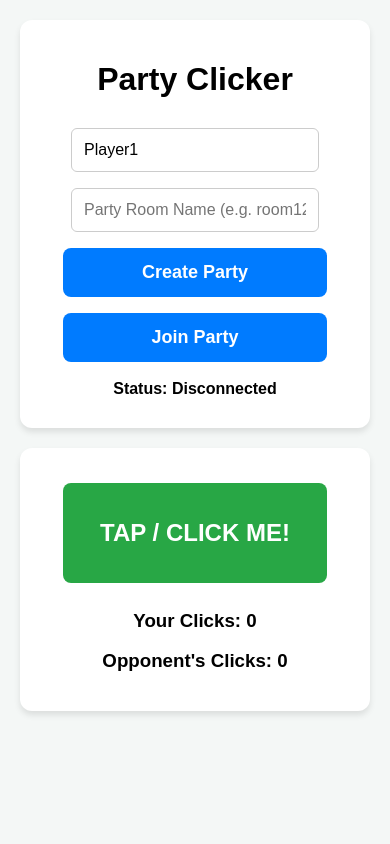
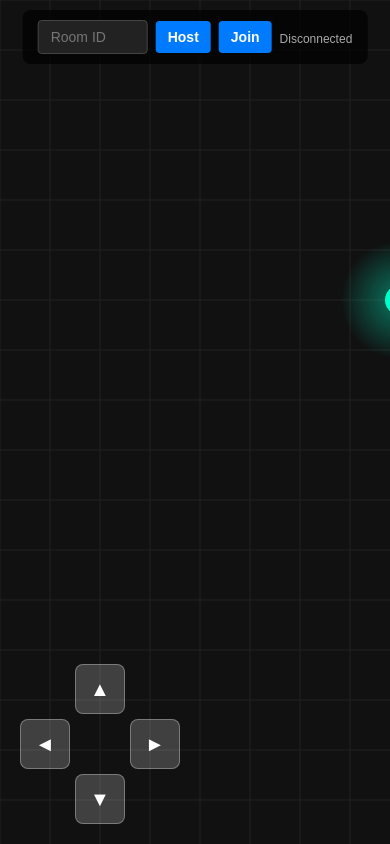
Before and after one commit to dryvile/Game-Project, a plain HTML site: page index.html in a window 390 px wide. Drawn offline with Linux system fonts and the light colour scheme.

Commit message:
Revamp index.html for Open World Canvas game
Updated the title and layout for an open world canvas game. Enhanced the UI and added touch controls for mobile.

```diff
--- a/index.html
+++ b/index.html
@@ -3,130 +3,183 @@
 <head>
     <meta charset="UTF-8">
     <meta name="viewport" content="width=device-width, initial-scale=1.0, user-scalable=no">
-    <title>Party Clicker</title>
+    <title>Open World Canvas</title>
     <script src="https://unpkg.com/peerjs@1.5.2/dist/peerjs.min.js"></script>
     <style>
-        * { box-sizing: border-box; touch-action: manipulation; }
-        body { font-family: sans-serif; text-align: center; margin: 0; padding: 20px; background-color: #f4f7f6; }
-        .card { background: white; padding: 20px; border-radius: 12px; box-shadow: 0 4px 6px rgba(0,0,0,0.1); max-width: 400px; margin: 0 auto 20px auto; }
-        input { width: 80%; padding: 12px; margin: 8px 0; font-size: 16px; border: 1px solid #ccc; border-radius: 6px; }
-        button { padding: 14px 24px; font-size: 18px; font-weight: bold; color: white; background-color: #007bff; border: none; border-radius: 8px; cursor: pointer; width: 85%; margin: 8px 0; }
-        button:disabled { background-color: #cccccc; cursor: not-allowed; }
-        #click-btn { background-color: #28a745; height: 100px; font-size: 24px; margin-top: 15px; }
-        #status { font-weight: bold; margin: 10px 0; }
+        * { box-sizing: border-box; touch-action: none; margin: 0; padding: 0; }
+        body { font-family: sans-serif; background-color: #111; color: white; overflow: hidden; }
+
+        #ui-bar {
+            position: absolute; top: 10px; left: 50%; transform: translateX(-50%);
+            z-index: 10; background: rgba(0,0,0,0.7); padding: 10px 15px;
+            border-radius: 8px; display: flex; gap: 8px; align-items: center;
+        }
+        input, button { padding: 8px 12px; font-size: 14px; border-radius: 4px; border: none; }
+        input { background: #222; color: #fff; border: 1px solid #444; width: 110px; }
+        button { background: #007bff; color: white; font-weight: bold; cursor: pointer; }
+
+        #status { font-size: 12px; color: #aaa; text-align: center; margin-top: 4px; }
+
+        canvas { display: block; width: 100vw; height: 100vh; }
+
+        /* Mobile Controls */
+        #dpad {
+            position: absolute; bottom: 20px; left: 20px; z-index: 10;
+            display: grid; grid-template-columns: repeat(3, 50px); grid-template-rows: repeat(3, 50px); gap: 5px;
+        }
+        .dbtn { background: rgba(255, 255, 255, 0.2); border-radius: 8px; border: 1px solid rgba(255, 255, 255, 0.3); color: white; font-size: 20px; font-weight: bold; }
     </style>
 </head>
 <body>
 
-    <div class="card">
-        <h1>Party Clicker</h1>
-
-        <input type="text" id="username" placeholder="Your Display Name" value="Player1">
-        <input type="text" id="party-code" placeholder="Party Room Name (e.g. room123)">
-
-        <div>
-            <button id="host-btn">Create Party</button>
-            <button id="join-btn">Join Party</button>
-        </div>
-
-        <p id="status">Status: Disconnected</p>
+    <div id="ui-bar">
+        <input type="text" id="room-input" placeholder="Room ID">
+        <button id="host-btn">Host</button>
+        <button id="join-btn">Join</button>
+        <div id="status">Disconnected</div>
     </div>
 
-    <div class="card">
-        <button id="click-btn" disabled>TAP / CLICK ME!</button>
-        <h3>Your Clicks: <span id="my-score">0</span></h3>
-        <h3><span id="opponent-name">Opponent</span>'s Clicks: <span id="opponent-score">0</span></h3>
+    <canvas id="gameCanvas"></canvas>
+
+    <div id="dpad">
+        <div></div><button class="dbtn" id="btn-up">▲</button><div></div>
+        <button class="dbtn" id="btn-left">◄</button><div></div><button class="dbtn" id="btn-right">►</button>
+        <div></div><button class="dbtn" id="btn-down">▼</button><div></div>
     </div>
 
     <script>
+        const canvas = document.getElementById('gameCanvas');
+        const ctx = canvas.getContext('2d');
+
+        function resizeCanvas() {
+            canvas.width = window.innerWidth;
+            canvas.height = window.innerHeight;
+        }
+        window.addEventListener('resize', resizeCanvas);
+        resizeCanvas();
+
+        // Local & Remote Player States
+        const player = { x: 400, y: 300, radius: 15, color: '#00ffcc', speed: 4 };
+        const peerPlayer = { x: -1000, y: -1000, radius: 15, color: '#ff3366', active: false };
+
+        const keys = {};
+
+        // Keyboard Controls (PC)
+        window.addEventListener('keydown', e => keys[e.key.toLowerCase()] = true);
+        window.addEventListener('keyup', e => keys[e.key.toLowerCase()] = false);
+
+        // Touch Controls (Mobile)
+        const mobileKeys = { up: false, down: false, left: false, right: false };
+        function bindTouch(id, direction) {
+            const btn = document.getElementById(id);
+            btn.addEventListener('touchstart', (e) => { e.preventDefault(); mobileKeys[direction] = true; });
+            btn.addEventListener('touchend', (e) => { e.preventDefault(); mobileKeys[direction] = false; });
+            btn.addEventListener('mousedown', () => mobileKeys[direction] = true);
+            btn.addEventListener('mouseup', () => mobileKeys[direction] = false);
+        }
+        bindTouch('btn-up', 'up');
+        bindTouch('btn-down', 'down');
+        bindTouch('btn-left', 'left');
+        bindTouch('btn-right', 'right');
+
+        // PeerJS Setup
         let peer = null;
         let conn = null;
-        let myScore = 0;
-        let opponentScore = 0;
-
-        const hostBtn = document.getElementById('host-btn');
-        const joinBtn = document.getElementById('join-btn');
-        const clickBtn = document.getElementById('click-btn');
         const statusText = document.getElementById('status');
 
-        // Create Party (Host)
-        hostBtn.addEventListener('click', () => {
-            const roomCode = getRoomCode();
-            if (!roomCode) return;
+        document.getElementById('host-btn').addEventListener('click', () => {
+            const room = document.getElementById('room-input').value.trim() || 'room123';
+            peer = new Peer(room);
+            statusText.innerText = "Hosting: " + room;
 
-            peer = new Peer(roomCode);
-
-            peer.on('open', () => {
-                statusText.innerText = `Party created! Tell friend to join room: ${roomCode}`;
-                statusText.style.color = "blue";
-            });
-
-            peer.on('connection', (connection) => {
-                conn = connection;
-                setupConnection();
-            });
-
-            peer.on('error', (err) => {
-                alert('Room name already taken or invalid. Try a different room name!');
+            peer.on('connection', c => {
+                conn = c;
+                setupNetwork();
             });
         });
 
-        // Join Party (Client)
-        joinBtn.addEventListener('click', () => {
-            const roomCode = getRoomCode();
-            if (!roomCode) return;
-
+        document.getElementById('join-btn').addEventListener('click', () => {
+            const room = document.getElementById('room-input').value.trim() || 'room123';
             peer = new Peer();
-
             peer.on('open', () => {
-                conn = peer.connect(roomCode);
-                setupConnection();
+                conn = peer.connect(room);
+                setupNetwork();
             });
         });
 
-        function getRoomCode() {
-            const code = document.getElementById('party-code').value.trim().toLowerCase();
-            if (!code) {
-                alert('Please enter a Party Room Name!');
-                return null;
-            }
-            return code;
-        }
-
-        // Connection Handler
-        function setupConnection() {
+        function setupNetwork() {
             conn.on('open', () => {
-                const name = document.getElementById('username').value || 'Player';
-                statusText.innerText = "Connected to Party!";
-                statusText.style.color = "green";
-                clickBtn.disabled = false;
-
-                // Send name to peer
-                conn.send({ type: 'init', name: name });
+                statusText.innerText = "Connected!";
+                peerPlayer.active = true;
             });
-
-            conn.on('data', (data) => {
-                if (data.type === 'init') {
-                    document.getElementById('opponent-name').innerText = data.name;
-                } else if (data.type === 'click') {
-                    opponentScore++;
-                    document.getElementById('opponent-score').innerText = opponentScore;
+            conn.on('data', data => {
+                if (data.type === 'pos') {
+                    peerPlayer.x = data.x;
+                    peerPlayer.y = data.y;
                 }
             });
         }
 
-        // Touch & Click Support for Mobile / PC
-        function handleClick(e) {
-            e.preventDefault();
+        // Game Loop
+        function update() {
+            // Movement logic (PC + Mobile)
+            if (keys['w'] || keys['arrowup'] || mobileKeys.up) player.y -= player.speed;
+            if (keys['s'] || keys['arrowdown'] || mobileKeys.down) player.y += player.speed;
+            if (keys['a'] || keys['arrowleft'] || mobileKeys.left) player.x -= player.speed;
+            if (keys['d'] || keys['arrowright'] || mobileKeys.right) player.x += player.speed;
+
+            // Send position over network
             if (conn && conn.open) {
-                myScore++;
-                document.getElementById('my-score').innerText = myScore;
-                conn.send({ type: 'click' });
+                conn.send({ type: 'pos', x: player.x, y: player.y });
             }
         }
 
-        clickBtn.addEventListener('touchstart', handleClick);
-        clickBtn.addEventListener('click', handleClick);
+        function draw() {
+            ctx.clearRect(0, 0, canvas.width, canvas.height);
+
+            // 1. Draw Grid Baseplate
+            const gridSize = 50;
+            ctx.strokeStyle = '#222';
+            ctx.lineWidth = 1;
+            for (let x = 0; x < canvas.width; x += gridSize) {
+                ctx.beginPath(); ctx.moveTo(x, 0); ctx.lineTo(x, canvas.height); ctx.stroke();
+            }
+            for (let y = 0; y < canvas.height; y += gridSize) {
+                ctx.beginPath(); ctx.moveTo(0, y); ctx.lineTo(canvas.width, y); ctx.stroke();
+            }
+
+            // 2. Simple Ambient Glow / Lighting (Remote Player)
+            if (peerPlayer.active) {
+                const gradient = ctx.createRadialGradient(peerPlayer.x, peerPlayer.y, 5, peerPlayer.x, peerPlayer.y, 60);
+                gradient.addColorStop(0, 'rgba(255, 51, 102, 0.4)');
+                gradient.addColorStop(1, 'rgba(255, 51, 102, 0)');
+                ctx.fillStyle = gradient;
+                ctx.beginPath(); ctx.arc(peerPlayer.x, peerPlayer.y, 60, 0, Math.PI * 2); ctx.fill();
+
+                // Character
+                ctx.fillStyle = peerPlayer.color;
+                ctx.beginPath(); ctx.arc(peerPlayer.x, peerPlayer.y, peerPlayer.radius, 0, Math.PI * 2); ctx.fill();
+            }
+
+            // 3. Simple Ambient Glow / Lighting (Local Player)
+            const pGradient = ctx.createRadialGradient(player.x, player.y, 5, player.x, player.y, 60);
+            pGradient.addColorStop(0, 'rgba(0, 255, 204, 0.4)');
+            pGradient.addColorStop(1, 'rgba(0, 255, 204, 0)');
+            ctx.fillStyle = pGradient;
+            ctx.beginPath(); ctx.arc(player.x, player.y, 60, 0, Math.PI * 2); ctx.fill();
+
+            // Character
+            ctx.fillStyle = player.color;
+            ctx.beginPath(); ctx.arc(player.x, player.y, player.radius, 0, Math.PI * 2); ctx.fill();
+        }
+
+        function loop() {
+            update();
+            draw();
+            requestAnimationFrame(loop);
+        }
+
+        loop();
     </script>
 </body>
 </html>
```
